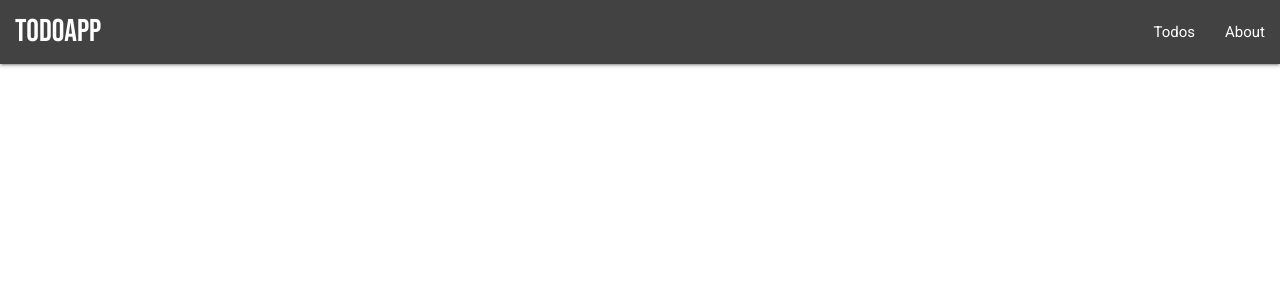
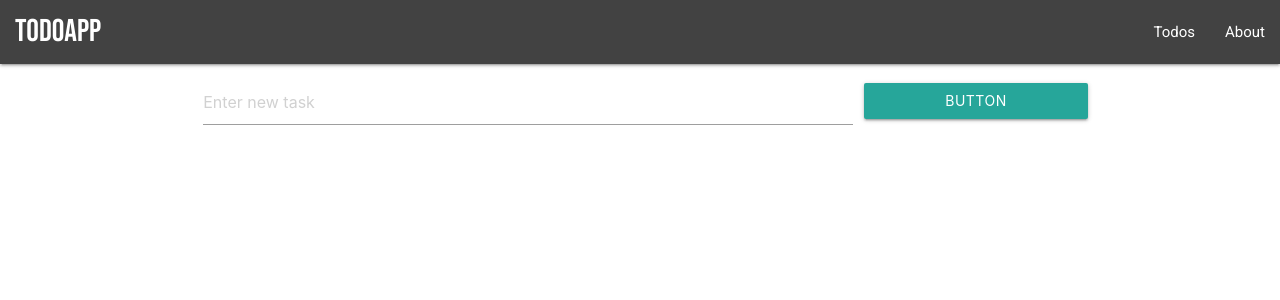
Before and after one commit to Discretus/react-todo-app, a React (Create React App) app: page / in a window 1280 px wide. Shown: the top 300 px of the page. Built offline with nearby package versions, Linux system fonts and the light colour scheme.

Commit message:
Added TodoInput component

```diff
--- a/public/index.html
+++ b/public/index.html
@@ -27,7 +27,7 @@
       work correctly both with client-side routing and a non-root public URL.
       Learn how to configure a non-root public URL by running `npm run build`.
     -->
-    <title>React App</title>
+    <title>ToDo App</title>
   </head>
   <body>
     <noscript>You need to enable JavaScript to run this app.</noscript>
--- a/src/components/Navbar.tsx
+++ b/src/components/Navbar.tsx
@@ -1,5 +1,5 @@
 import React from "react";
-import {NavLink, useHistory} from "react-router-dom";
+import {NavLink} from "react-router-dom";
 
 const Navbar: React.FC = () => (
     <nav>
--- /dev/null
+++ b/src/components/TodoInput.tsx
@@ -0,0 +1,18 @@
+import React from 'react';
+
+interface TodoInputProps {
+    addTask(title: string): void
+}
+
+const TodoInput: React.FC<TodoInputProps> = ({addTask}) => {
+    return (
+        <div className="row">
+            <div className="input-field col s9">
+                <input type="text" placeholder="Enter new task"/>
+            </div>
+            <button className="mt-5 waves-effect waves-light btn col s3">button</button>
+        </div>
+    )
+}
+
+export default TodoInput;
--- /dev/null
+++ b/src/entities/ITask.ts
@@ -0,0 +1,5 @@
+export default interface ITask {
+    id: number
+    title: string
+    completed: boolean
+}
--- a/src/index.scss
+++ b/src/index.scss
@@ -16,6 +16,10 @@
   margin-top: 1rem;
 }
 
+.mt-5 {
+  margin-top: 1.25rem;
+}
+
 .github {
   display: flex;
   cursor: pointer;
--- a/src/pages/AboutPage.tsx
+++ b/src/pages/AboutPage.tsx
@@ -1,6 +1,6 @@
 import React from 'react';
 import {useHistory} from 'react-router-dom'
-import GithubLogo from './github-logo.svg'
+import GithubLogo from '../resources/github-logo.svg'
 
 const AboutPage: React.FC = () => {
     const history = useHistory()
--- a/src/pages/TodosPage.tsx
+++ b/src/pages/TodosPage.tsx
@@ -1,8 +1,42 @@
-import React from 'react';
+import React, {useState} from 'react';
+import ITask from "../entities/ITask";
+import TodoInput from "../components/TodoInput";
 
-const TodosPage: React.FC = () => (
-    <React.Fragment>
-    </React.Fragment>
-)
+const TodosPage: React.FC = () => {
+    const [todos, setTodos] = useState<ITask[]>([])
+
+    const addTask = (title: string): void => {
+        const newTask: ITask = {
+            id: Date.now(),
+            title,
+            completed: false
+        }
+        setTodos(prev => [newTask, ...prev])
+    }
+
+    const toggleTask = (id: number): void => {
+        setTodos(prev =>
+            prev.map((task) => {
+                if (task.id === id) {
+                    return {
+                        ...task,
+                        completed: !task.completed
+                    }
+                }
+                return task;
+            })
+        )
+    }
+
+    const deleteTask = (id: number): void => {
+        setTodos(prev => prev.filter((task) => task.id !== id))
+    }
+
+    return (
+        <React.Fragment>
+            <TodoInput addTask={addTask}/>
+        </React.Fragment>
+    )
+}
 
 export default TodosPage;
```
Also changed, not shown: src/resources/github-logo.svg (renamed from src/pages/github-logo.svg).
